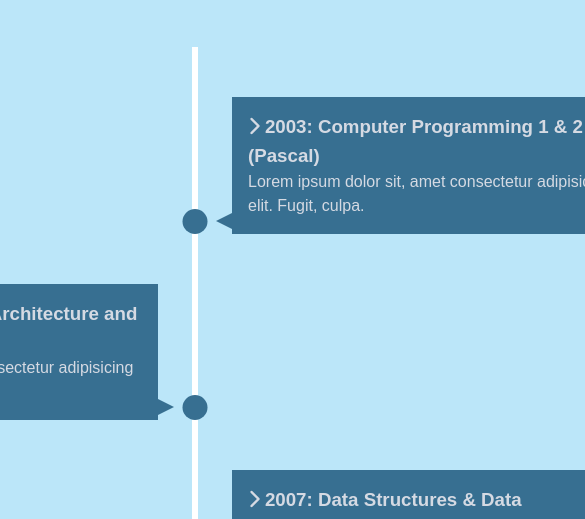
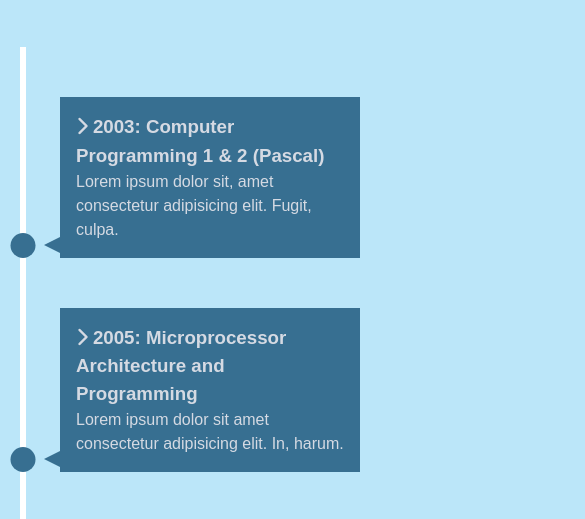
Before and after one commit to mhasantuncer/Knowledge-Resume, a plain HTML site: page index.html in a window 390 px wide. Shown: the part 269-788 px from the top of the page, 585 px wide, since content can reach past the window. Drawn offline with Linux system fonts and the light colour scheme.

Commit message:
Add Media queries

```diff
--- a/style.css
+++ b/style.css
@@ -106,3 +106,31 @@ h1 {
   border-width: 8px 0 8px 16px;
   border-color: transparent var(--secondary-color);
 }
+
+@media (max-width: 960px) {
+  #timeline ul li div {
+    width: 250px;
+  }
+  #timeline ul li:nth-child(even) div {
+    right: 284px;
+  }
+}
+
+@media (max-width: 600px) {
+  #timeline ul li {
+    margin-left: 20px;
+  }
+
+  #timeline ul li div {
+    /* width: 70vw; */
+    width: calc(100vw - 90px);
+  }
+  #timeline ul li:nth-child(even) div {
+    left: 40px;
+  }
+  #timeline ul li:nth-child(even) div::before {
+    left: -16px;
+    border-width: 8px 16px 8px 0;
+    border-color: transparent var(--secondary-color);
+  }
+}
```
